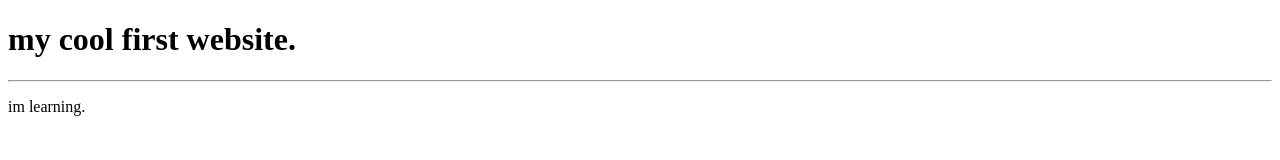
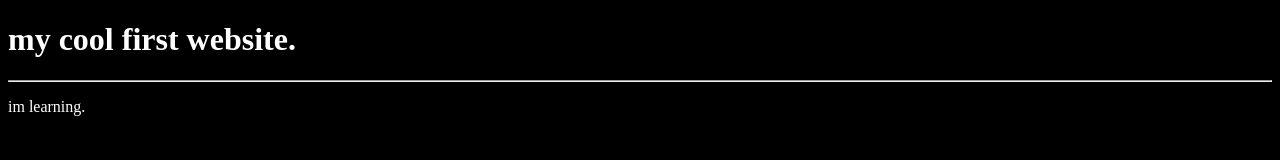
Before and after one commit to jazirmadeen/me, a plain HTML site: page index.html in a window 1280 px wide. Drawn offline with Linux system fonts and the light colour scheme.

Commit message:
dakr mode

```diff
--- a/index.html
+++ b/index.html
@@ -9,3 +9,7 @@
     <p>im learning.</p>
   </body>
 </html>
+
+<style>
+  :root { color: white; background-color: black; }
+</style>
```
